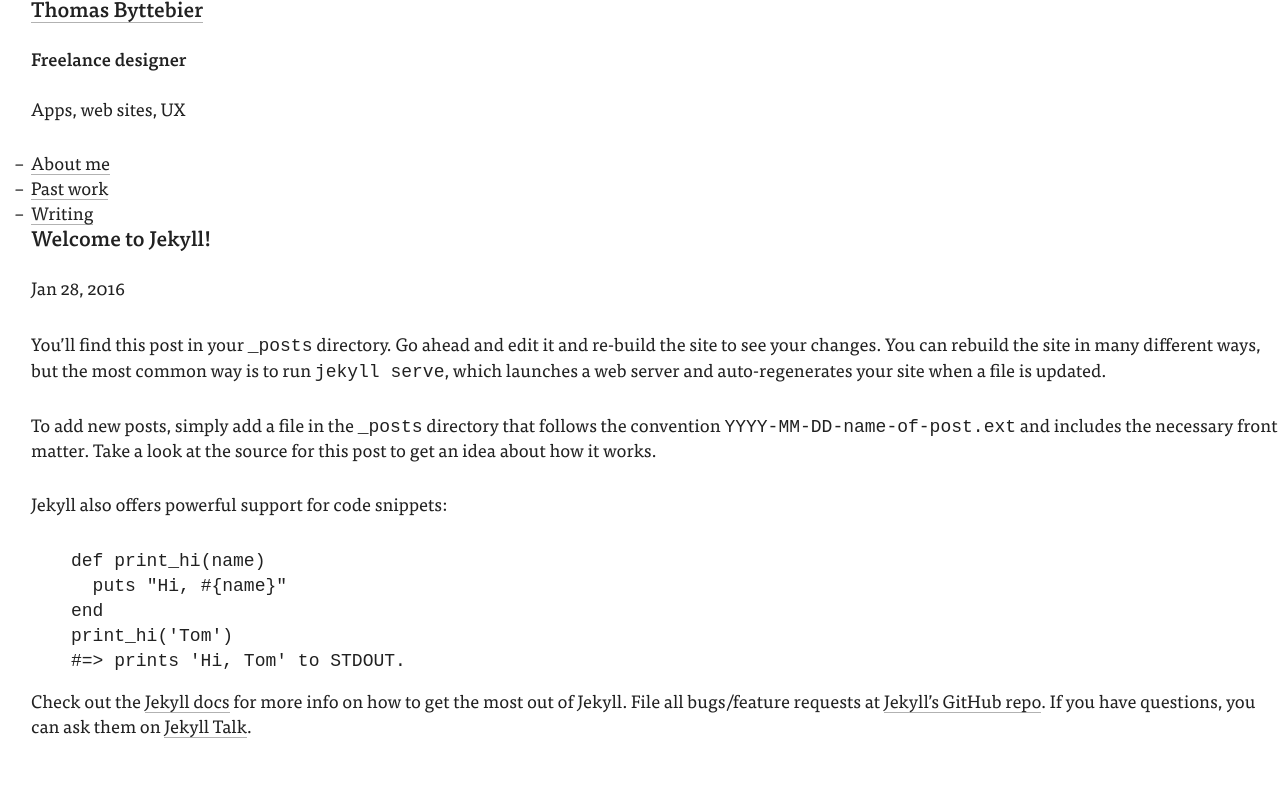
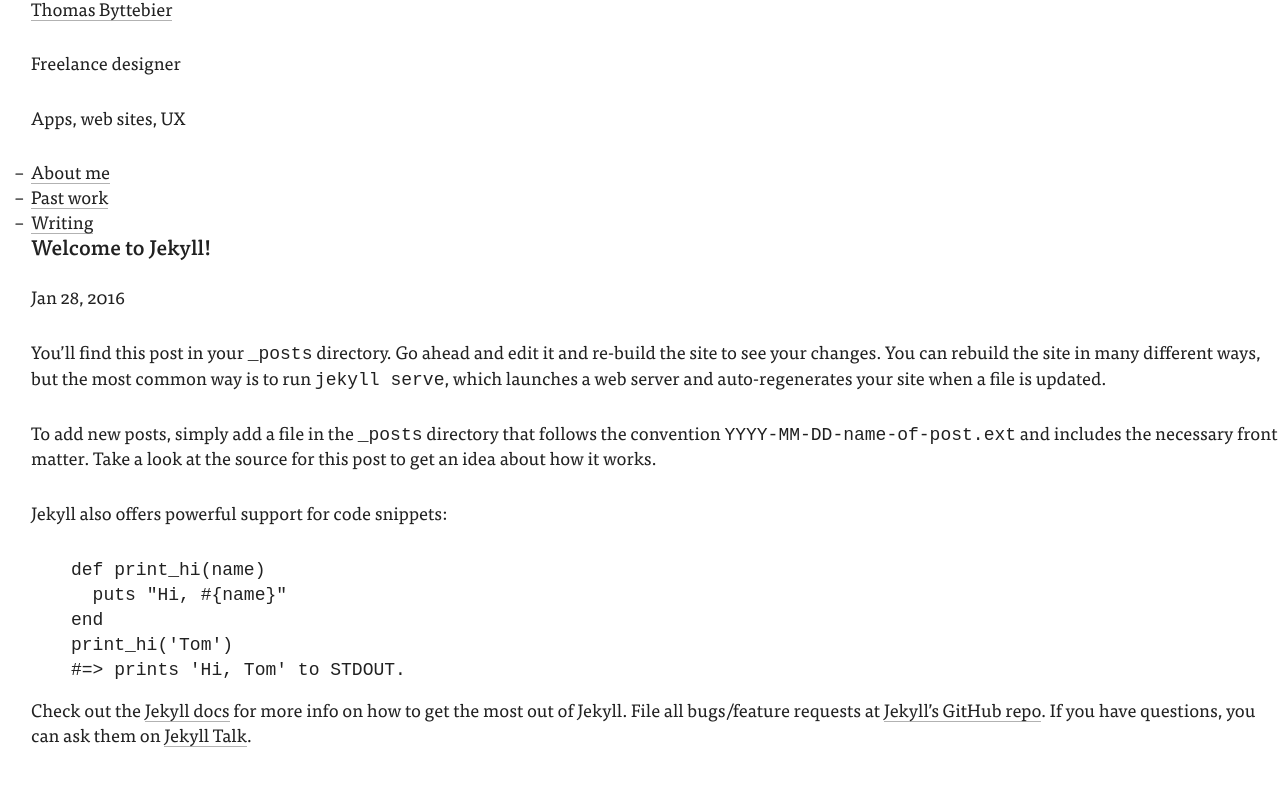
Before and after one commit to thomasbyttebier/thomasbyttebier, a Jekyll site: the page built from _posts/2016-01-28-welcome-to-jekyll.markdown, in a window 1280 px wide. Shown: the top 786 px of the page. Built offline with Jekyll 4.4.1, drawn with Linux system fonts in a browser that asks for light colours.

Commit message:
Only a h1 in header if the page content has none.

```diff
--- a/_includes/header.html
+++ b/_includes/header.html
@@ -1,12 +1,12 @@
 <header>
 
-    <h1>
+    {% if page.no-title == true %}<h1>{% else %}<p>{% endif %}
         <a href="{{ site.baseurl }}/">{{ site.title }}</a>
-    </h1>
+    {% if page.no-title == true %}</h1>{% else %}</p>{% endif %}
 
-    <h2>
+    {% if page.no-title == true %}<h2>{% else %}<p>{% endif %}
         Freelance designer
-    </h2>
+    {% if page.no-title == true %}</h2>{% else %}</p>{% endif %}
 
     <p>
         Apps, web sites, UX
```
Also changed, not shown: index.md (+1 -0 lines).
